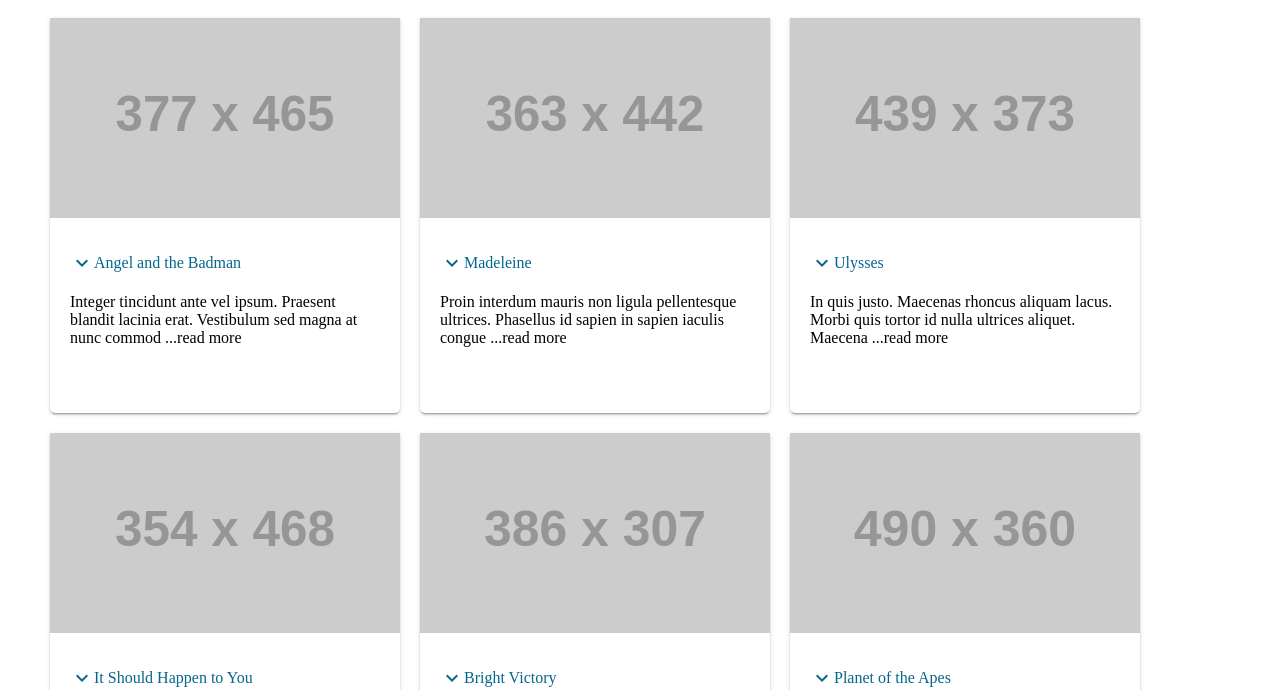
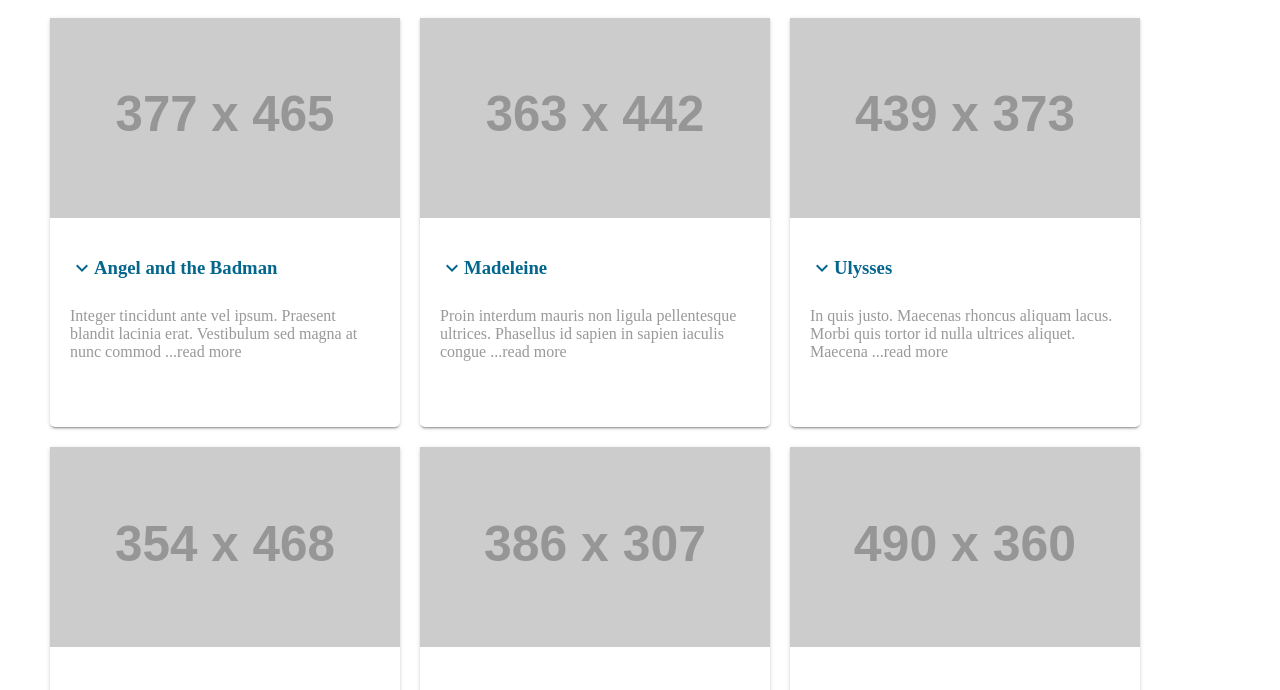
Before and after one commit to fcieminski/blog, a Gatsby site: page /blog-page in a window 1280 px wide. Shown: the part 110-800 px from the top of the page. Built offline with nearby package versions, Linux system fonts and the light colour scheme; Gatsby itself is replaced by a stand-in of ours; placeholder pictures from the web are drawn by us.

Commit message:
little style adj

```diff
--- a/src/pages/blog-page.js
+++ b/src/pages/blog-page.js
@@ -26,7 +26,7 @@ const BlogPage = () => {
                     <span className="material-icons material-icons--posts">
                       expand_more
                     </span>
-                    <p>{post.title}</p>
+                    <h3>{post.title}</h3>
                   </div>
                   <div className="post__content-description">
                     {post.description.substring(0, 100)} ...read more
--- a/src/styles/blogpage.scss
+++ b/src/styles/blogpage.scss
@@ -33,17 +33,14 @@
       display: flex;
       align-items: center;
       color: $main-color;
-      margin-bottom: 5px;
+      margin-bottom: 10px;
+      font-size: 1rem;
     }
     &-description {
       width: 100%;
       height: 100px;
       overflow: hidden;
+      color: $gray;
     }
   }
 }
-
-.material-icons--posts {
-  font-size: 1.5rem;
-  color: $main-color;
-}
--- a/src/styles/styles.scss
+++ b/src/styles/styles.scss
@@ -26,7 +26,7 @@ h1 {
 h3,
 h4,
 h5 {
-  font-weight: 500;
+  font-weight: 400;
 }
 
 p,
@@ -41,4 +41,8 @@ div {
   &--light {
     color: $dark-accent;
   }
+  &--posts {
+    font-size: 1.5rem;
+    color: $main-color;
+  }
 }
```
